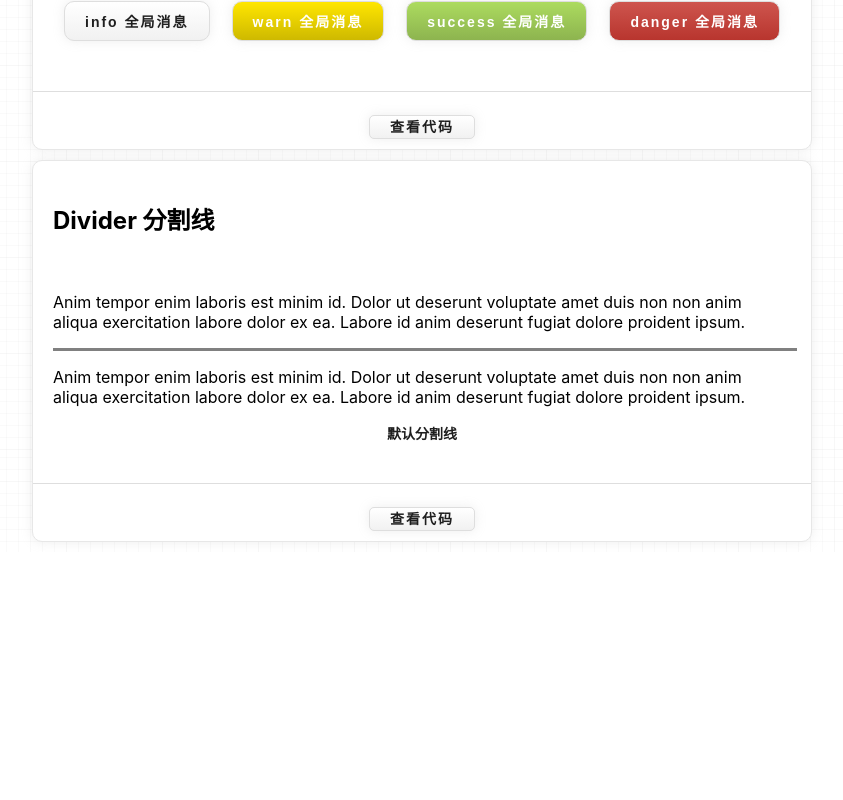
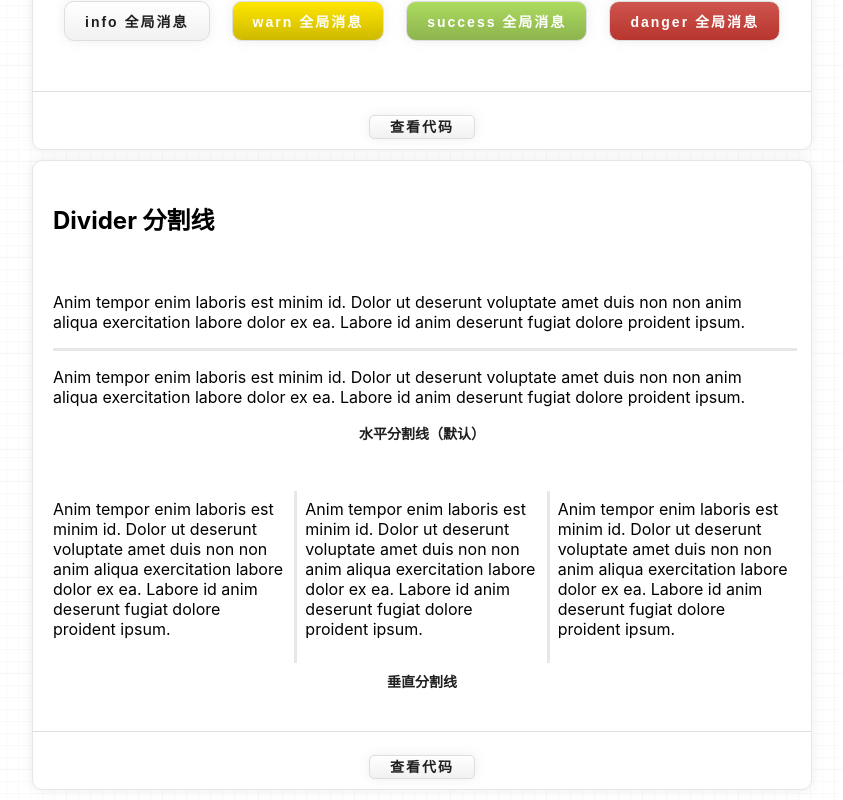
Before and after one commit to undefine4080/Wood-UI-React, a React (Vite) app: page / in a window 1280 px wide. Shown: the part 2750-3550 px from the top of the page, without its empty margins (318-1161 px from the left). Before the commit the page ends 3302 px from the top, so only its background shows below. Built offline with nearby package versions, Linux system fonts and the light colour scheme.

Commit message:
feat: 完成 Divider 分割线

```diff
--- a/package.json
+++ b/package.json
@@ -12,6 +12,7 @@
         "react-dom": "^17.0.0"
     },
     "devDependencies": {
+        "@types/node": "^17.0.21",
         "@types/react": "^17.0.0",
         "@types/react-dom": "^17.0.0",
         "@vitejs/plugin-react": "^1.0.0",
--- a/src/components/Divider/Divider.tsx
+++ b/src/components/Divider/Divider.tsx
@@ -1,38 +1,46 @@
 import './divider.less';
 import commonOptions from '../../base/commonInterface';
-import { ReactElement } from 'react';
+import { ReactElement, useEffect, useRef, useState } from 'react';
 
-enum DividerType
-{
+enum DividerType {
     DASH = 'dash',
     LINE = 'line',
     DOT = 'dot',
     WAVE = 'wave'
 }
 
-enum DividerDirection
-{
+enum DividerDirection {
     HORIZONTAL = 'horizontal',
     VERTICAL = 'vertical'
 }
 
 const PREFIX = 'wdu-divider';
 
-interface DividerOptions extends commonOptions
-{
+interface DividerOptions extends commonOptions {
     type?: string;
     color?: DividerType;
     direction?: DividerDirection;
 }
 
-function Divider ( props: any ): ReactElement
-{
+function Divider ( props: any ): ReactElement {
     const { type = 'line', color: styleColor = 'gray', direction = 'horizontal' } = props;
     const styleType = `${ PREFIX }-${ type }`;
     const styleDirection = `${ PREFIX }-${ direction }`;
     const classList = `${ PREFIX } ${ styleDirection } ${ styleType } `;
 
-    return <span className={ classList } style={ { color: styleColor } }></span>;
+    // 垂直模式下，必须手动计算父元素高度
+    const diviNode = useRef<HTMLSpanElement>( null );
+
+    const [ verticalDividerHeight, setVDHeight ] = useState( 0 );
+    if ( direction === 'vertical' ) {
+        useEffect( () => {
+            const diviParentNode = diviNode.current?.parentNode as Element;
+            const { height } = diviParentNode.getBoundingClientRect();
+            setVDHeight( height );
+        }, [ diviNode ] );
+    }
+
+    return <span ref={ diviNode } className={ classList } style={ { color: styleColor, height: `${ verticalDividerHeight }px` } }></span>;
 };
 
 export { Divider };
--- a/src/components/Divider/divider.less
+++ b/src/components/Divider/divider.less
@@ -1,5 +1,5 @@
 .wdu-divider{
-    border-color: gray;
+    border-color: rgb(231, 231, 231);
     flex-grow: 0;
     &-line{
         border-style:solid;
@@ -10,9 +10,12 @@
     }
 
     &-vertical{
-        width: 0;
-        margin: 0 8px;
-
+        display: inline-block;
+        box-sizing: border-box;
+        height: 100%;
+        margin: 8px;
+        border-right: 1px ;
+        align-self: stretch;
     }
 
     &-horizontal{
--- a/src/introFragments/introDivider.tsx
+++ b/src/introFragments/introDivider.tsx
@@ -1,21 +1,36 @@
 import { IntroComponent } from "../base/introComponent";
 import { Divider } from "../components/Divider/Divider";
 
-function IntroDivider ()
-{
+function IntroDivider () {
     const props = {
         title: 'Divider 分割线',
         position: 'divider',
         components: [
             {
-                component: ( <div>
-                    <p>Anim tempor enim laboris est minim id. Dolor ut deserunt voluptate amet duis non non anim aliqua exercitation labore dolor ex ea. Labore id anim deserunt fugiat dolore proident ipsum.</p>
+                component: (
+                    <div>
+                        <p>Anim tempor enim laboris est minim id. Dolor ut deserunt voluptate amet duis non non anim aliqua exercitation labore dolor ex ea. Labore id anim deserunt fugiat dolore proident ipsum.</p>
 
-                    <Divider />
+                        <Divider />
 
-                    <p>Anim tempor enim laboris est minim id. Dolor ut deserunt voluptate amet duis non non anim aliqua exercitation labore dolor ex ea. Labore id anim deserunt fugiat dolore proident ipsum.</p>
-                </div> ),
-                info: '默认分割线'
+                        <p>Anim tempor enim laboris est minim id. Dolor ut deserunt voluptate amet duis non non anim aliqua exercitation labore dolor ex ea. Labore id anim deserunt fugiat dolore proident ipsum.</p>
+                    </div> ),
+                info: '水平分割线（默认）'
+            },
+            {
+                component: (
+                    <div style={ { display: 'flex' } }>
+                        <p style={ { flexBasis: 'auto' } }>Anim tempor enim laboris est minim id. Dolor ut deserunt voluptate amet duis non non anim aliqua exercitation labore dolor ex ea. Labore id anim deserunt fugiat dolore proident ipsum.</p>
+
+                        <Divider direction={ 'vertical' } />
+
+                        <p style={ { flexBasis: 'auto' } }>Anim tempor enim laboris est minim id. Dolor ut deserunt voluptate amet duis non non anim aliqua exercitation labore dolor ex ea. Labore id anim deserunt fugiat dolore proident ipsum.</p>
+
+                        <Divider direction={ 'vertical' } />
+
+                        <p style={ { flexBasis: 'auto' } }>Anim tempor enim laboris est minim id. Dolor ut deserunt voluptate amet duis non non anim aliqua exercitation labore dolor ex ea. Labore id anim deserunt fugiat dolore proident ipsum.</p>
+                    </div> ),
+                info: '垂直分割线'
             },
         ],
         code: ''
--- a/vite.config.ts
+++ b/vite.config.ts
@@ -1,6 +1,6 @@
 import { defineConfig } from 'vite';
 import react from '@vitejs/plugin-react';
-import path from 'path';
+import { resolve } from 'path';
 
 // https://vitejs.dev/config/
 export default defineConfig( {
@@ -8,8 +8,8 @@ export default defineConfig( {
   base: "./",
   resolve: {
     alias: {
-      '@': path.resolve( 'src' ),
-      '@base': path.resolve( 'src/base' )
+      '@': resolve( 'src' ),
+      '@base': resolve( 'src/base' )
     }
   }
 } );
```
Also changed, not shown: 6 other files (tests, documents, lock files or other folders).
